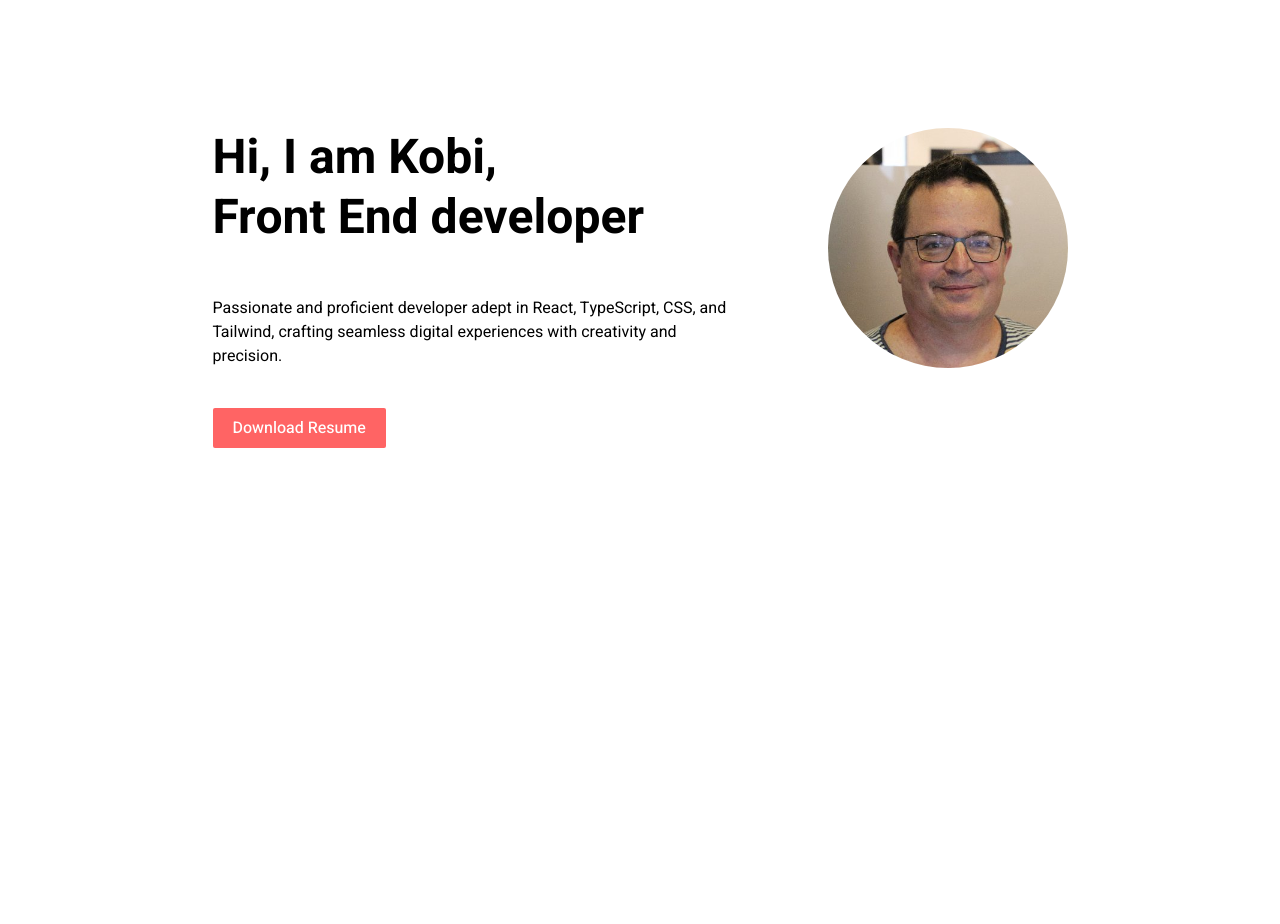
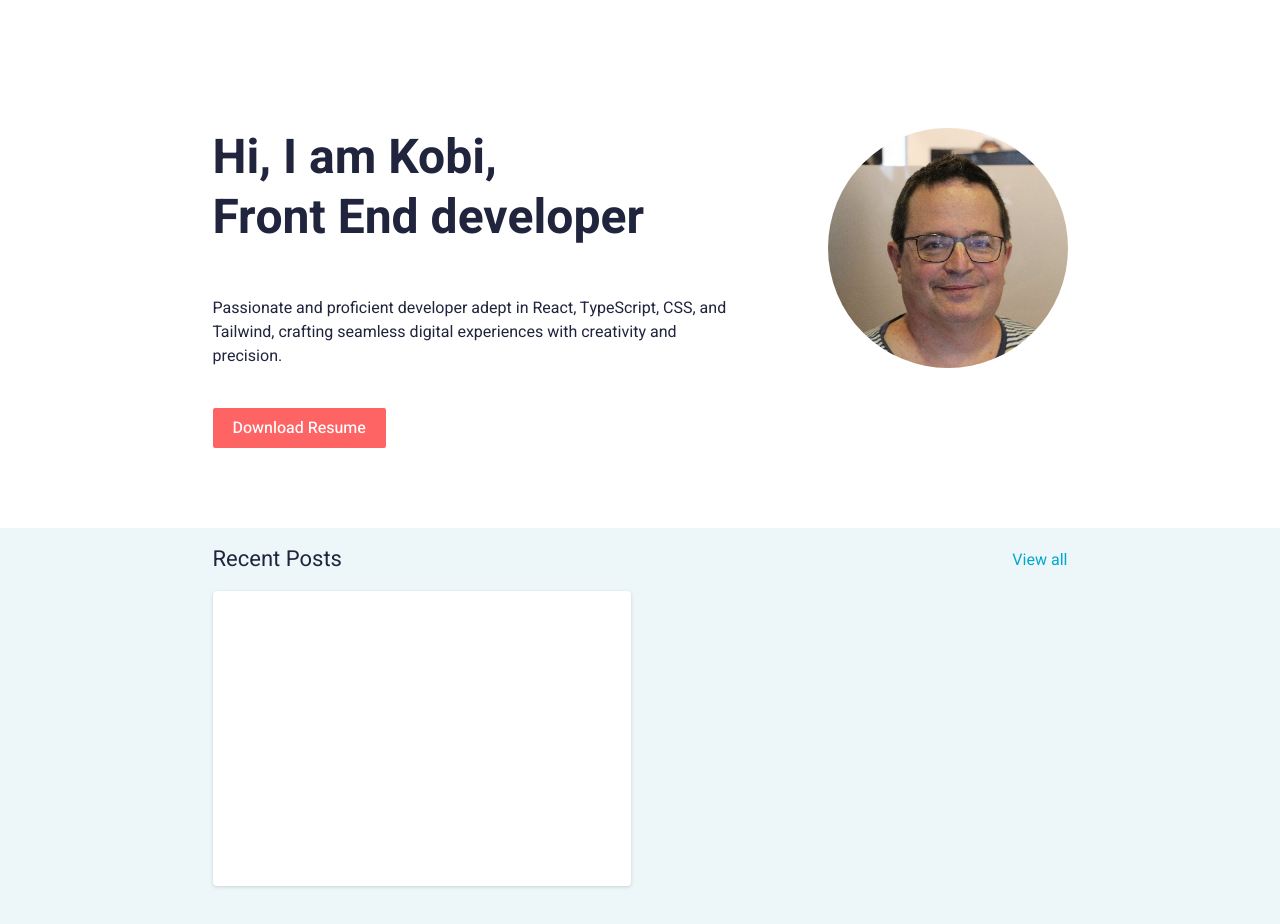
Before and after one commit to krasnoff/my-personal-web-app, a Next.js app: page / in a window 1280 px wide. Shown: the part 80-1004 px from the top of the page. Before the commit the page ends 800 px from the top, so only its background shows below. Built offline with nearby package versions, Linux system fonts and the light colour scheme.

Commit message:
start setting recent post section

```diff
--- a/app/layout.tsx
+++ b/app/layout.tsx
@@ -57,7 +57,7 @@ export default function RootLayout({
 }>) {
   return (
     <html lang="en" className={`${heebo.variable} font-sans`}>
-      <body>
+      <body className="text-dark">
         <header>
           <div className="mx-auto max-w-outerFrame h-20 flex items-center justify-end font-medium">
             <Link className="mr-8 cursor-pointer" href="/works">Works</Link>
--- a/app/page.tsx
+++ b/app/page.tsx
@@ -1,7 +1,9 @@
+import Link from "next/link";
 
 
 export default function Home() {
   return (
+      <>
         <div className="mx-auto max-w-innerFrame flex items-stretch mt-32 flex-col">
           <div className="flex flex-row">
             <div className="flex-1 flex flex-col">
@@ -19,6 +21,17 @@ export default function Home() {
             <button className="primary-button">Download Resume</button>
           </div>
         </div>
-
+        <div className="mt-20 h-[24.75rem] bg-[#EDF7FA]">
+          <div className="mx-auto max-w-innerFrame flex items-stretch flex-col h-full">
+            <div className="h-[3.9375rem] flex items-center justify-between">
+              <div className="text-[1.375rem]">Recent Posts</div>
+              <div><Link href="/blog" className="text-secondary">View all</Link></div>
+            </div>
+            <div className="flex grow items-start">
+              <div className="bg-white w-[26.125rem] h-[18.4375rem] rounded drop-shadow"></div>
+            </div>
+          </div>
+        </div>
+      </>
   );
 }
```
Lines whose indentation alone changed are shown as unchanged.
